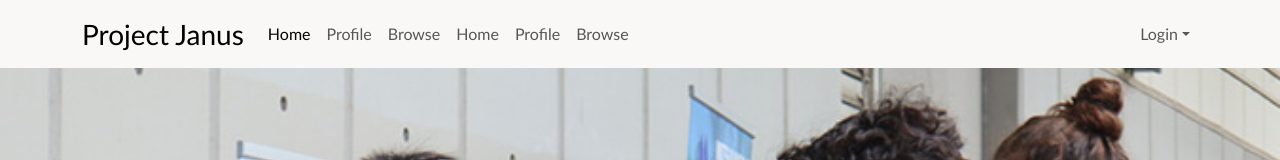
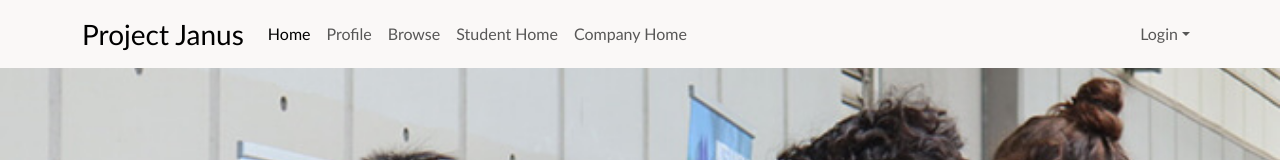
Before and after one commit to project-janus-3/company-connector, a Next.js app: page / in a window 1280 px wide. Shown: the top 160 px of the page. Built offline with nearby package versions, Linux system fonts and the light colour scheme; no server answers.

Commit message:
Update Navbar.tsx
fixed issue w duplicate navbar items

```diff
--- a/src/components/Navbar.tsx
+++ b/src/components/Navbar.tsx
@@ -25,7 +25,7 @@ const NavBar: React.FC = () => {
                {/* ? [ */}
                   <Link href="/" passHref legacyBehavior key="home">
                   <Nav.Link
-                    id="add-stuff-nav"
+                    id="home-nav"
                     active={pathName === '/'}
                   >
                     Home
@@ -43,10 +43,16 @@ const NavBar: React.FC = () => {
                   <Nav.Link id="list-stuff-nav" href="/list" key="list" active={pathName === '/list'}>
                     Browse
                   </Nav.Link>
+                  <Nav.Link id="list-stuff-nav" href="/list" key="list" active={pathName === '/list'}>
+                    Student Home
+                  </Nav.Link>
+                  <Nav.Link id="list-stuff-nav" href="/list" key="list" active={pathName === '/list'}>
+                    Company Home
+                  </Nav.Link>
             {/* }    ] */}
             {/* }: ''} */}
 
-            <Nav.Link href="#" key="#" active={pathName === '#'}>
+            {/* <Nav.Link href="#" key="#" active={pathName === '#'}>
               Home
             </Nav.Link>
 
@@ -56,7 +62,7 @@ const NavBar: React.FC = () => {
 
             <Nav.Link href="#" key="#" active={pathName === '#'}>
               Browse
-            </Nav.Link>
+            </Nav.Link> */}
 
             {currentUser && role === 'ADMIN' ? (
               <Nav.Link id="admin-stuff-nav" href="/admin" key="admin" active={pathName === '/admin'}>
```
